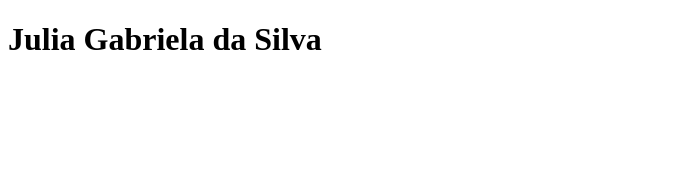
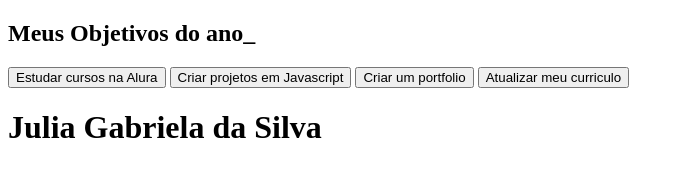
Before and after one commit to jullygabi/site-escola, a plain HTML site: page index.html in a window 1280 px wide. Shown: the whole page, without its empty margins (0-684 px from the left). Drawn offline with Linux system fonts and the light colour scheme.

Commit message:
uygubjbj

```diff
--- a/index.html
+++ b/index.html
@@ -3,9 +3,18 @@
 <head>
     <meta charset="UTF-8">
     <meta name="viewport" content="width=device-width, initial-scale=1.0">
-    <title>Document</title>
+    <title>Meus objetivos do ano</title>
 </head>
 <body>
+<section class="conteudo-principal"></section>
+<h2 class="titulo-principal">Meus Objetivos do ano_</h2>
+<div class="botoes">
+<button class="botao">Estudar cursos na Alura</button>
+<button class="botao">Criar projetos em Javascript</button>
+<button class="botao">Criar um portfolio</button>
+<button class="botao">Atualizar meu curriculo</button>
+
+</div>
 <h1> Julia Gabriela da Silva </h1>
 </body>
 </html>
```
